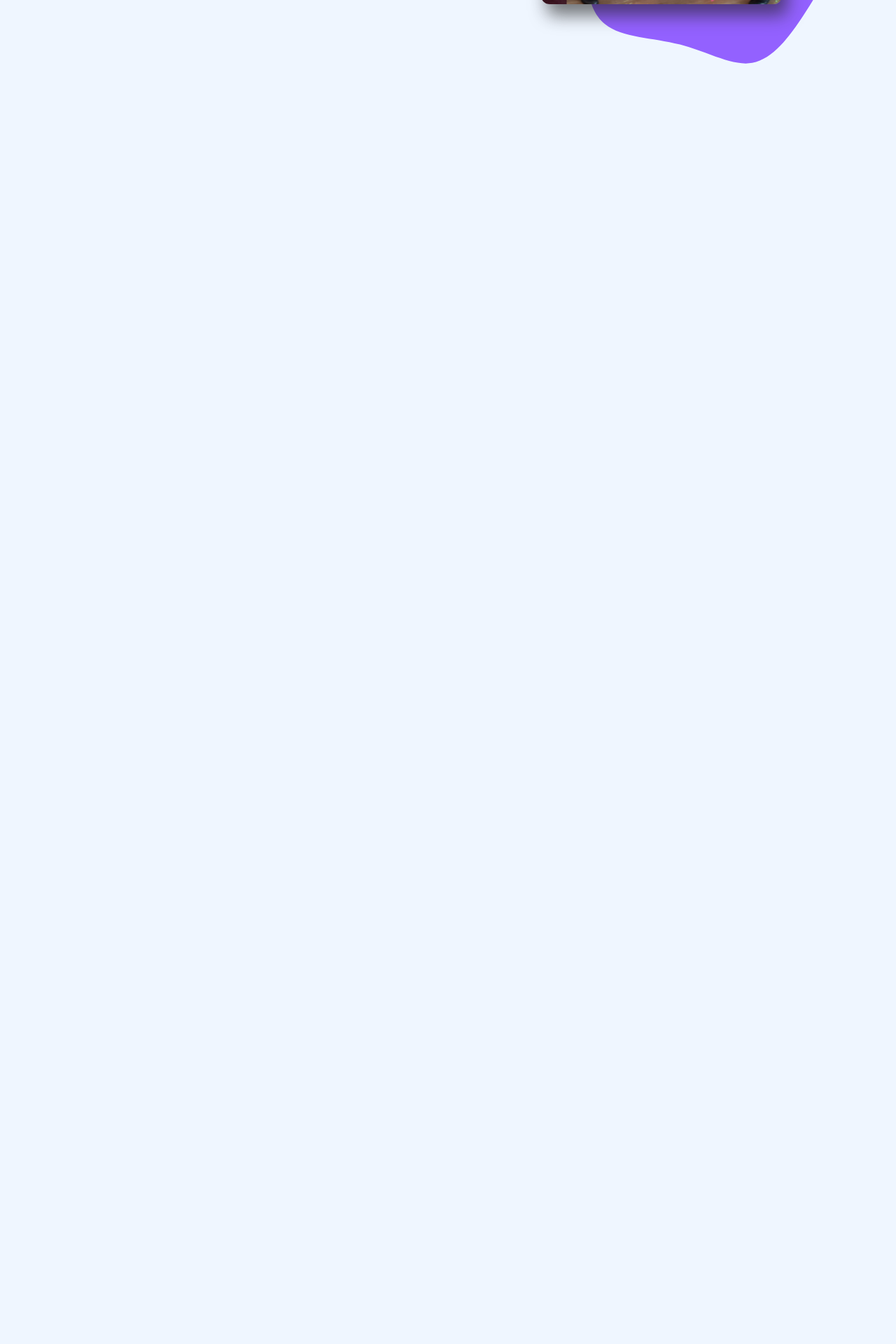
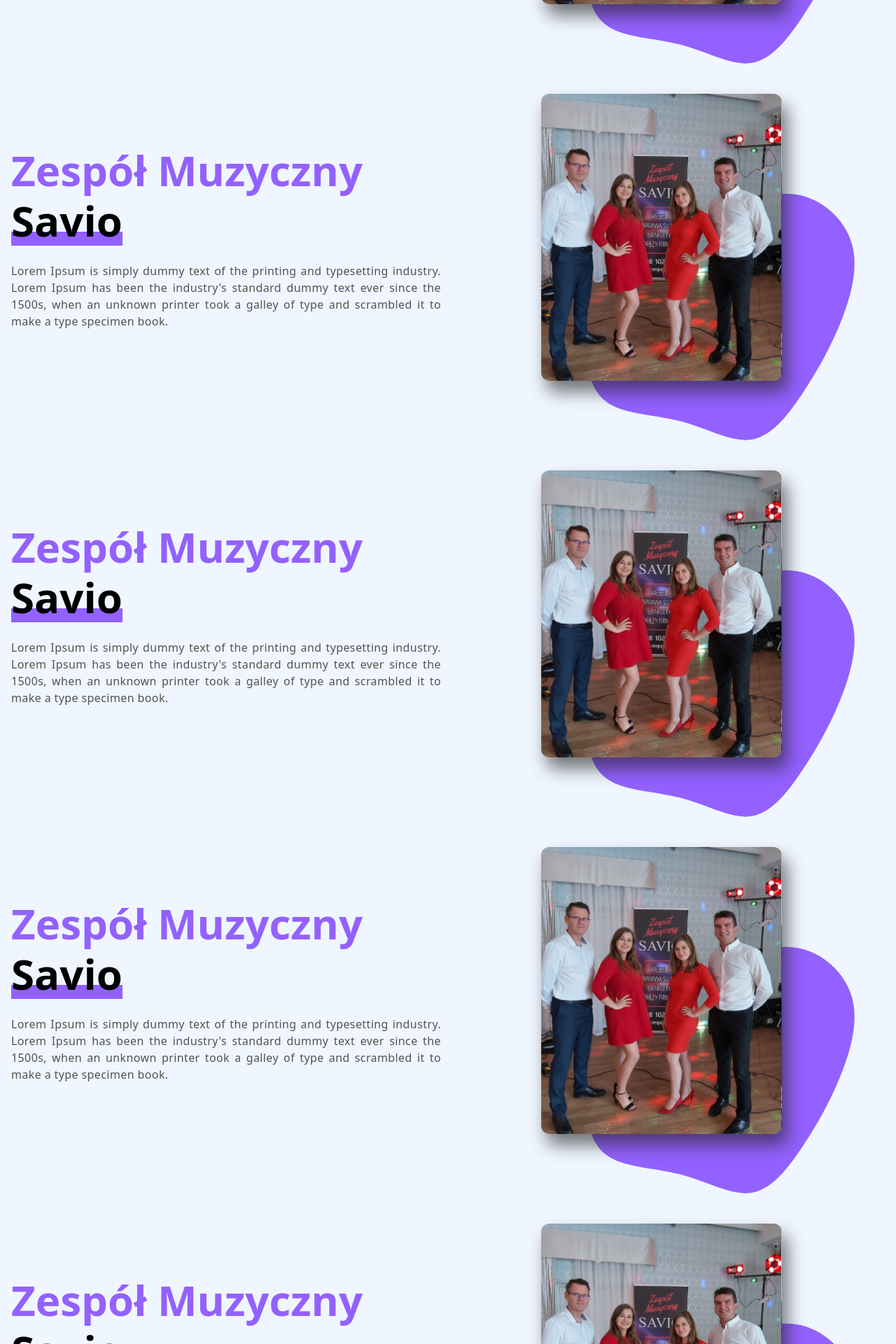
Before and after one commit to F3azy/Savio, a React (Vite) app: page / in a window 1280 px wide. Shown: the part 540-2460 px from the top of the page at 70% size. Before the commit the page ends 800 px from the top, so only its background shows below. Built offline with nearby package versions, Linux system fonts and the light colour scheme.

Commit message:
made the navbar index bigger to be on top of content

```diff
--- a/src/components/Navbar.jsx
+++ b/src/components/Navbar.jsx
@@ -9,7 +9,7 @@ const Navbar = () => {
       w-full max-h-[68px] flex justify-between
     px-[16px] 2xl:px-[340px]
     py-[12px] 2xl:py-[16px]
-    sticky top-0
+    sticky top-0 z-[9999]
     bg-blue-50
      "
     >
--- a/src/pages/Home.jsx
+++ b/src/pages/Home.jsx
@@ -5,6 +5,10 @@ const Home = () => {
   return (
     <>
       <Hero />
+      <Hero />
+      <Hero />
+      <Hero />
+      <Hero />
     </>
   );
 };
```
